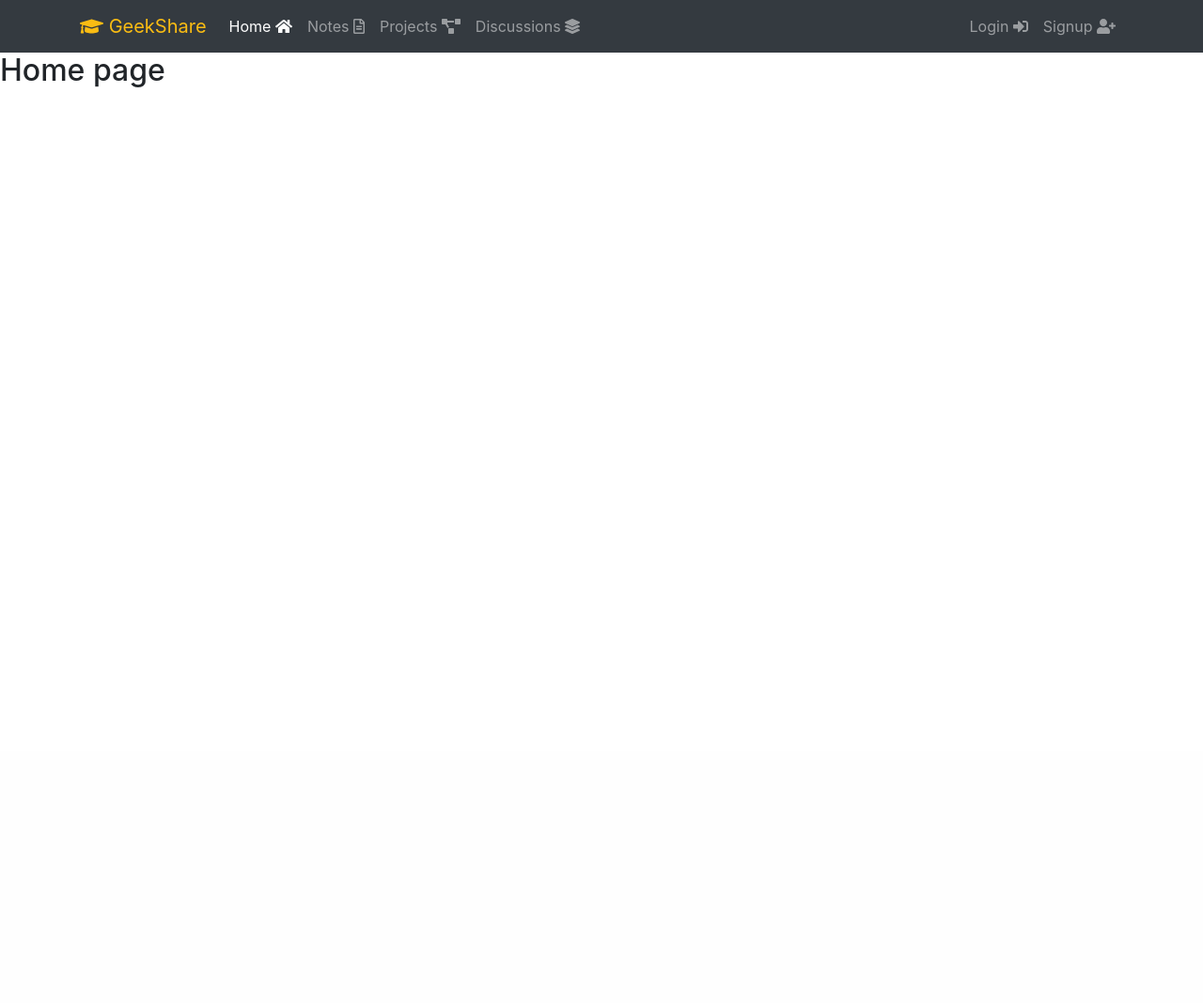
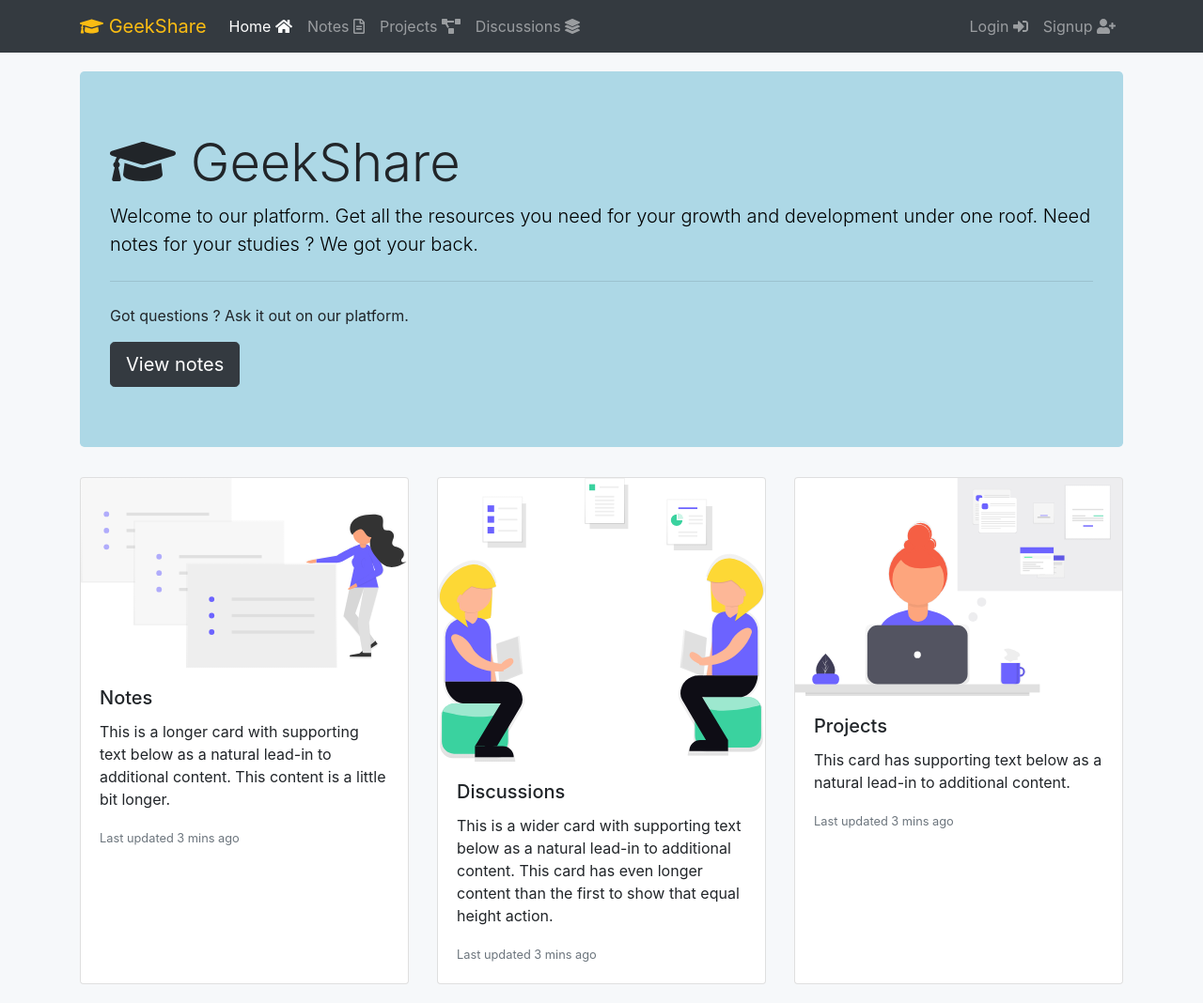
Before and after one commit to AnkitAvi11/GeekShare, a Django app: page / in a window 1280 px wide. Shown: the whole page at 94% size. Before the commit the page ends 93 px from the top, so only its background shows below. Run offline with Django 3.2, Linux system fonts and the light colour scheme; some libraries are stand-ins or nearby versions.

Commit message:
Minor ui fixes

```diff
--- a/account/urls.py
+++ b/account/urls.py
@@ -4,6 +4,7 @@
 from django.contrib.auth import views as auth_views
 
 urlpatterns = [
+
     path('login/', views.loginUser, name='login'),
     path('signup/', views.register, name='signup'),
     path('setting/', views.setting, name='setting'),
--- a/public/css/main.css
+++ b/public/css/main.css
@@ -3,8 +3,9 @@
 }
 
 body {
-    background: #F6F8FA;
+    background: #F6F8FA !important;
 }
+
 
 input:not([type='submit']) {
     background: #F6F8FA;
--- a/templates/index.html
+++ b/templates/index.html
@@ -3,5 +3,50 @@
 | Home
 {%endblock%}
 {%block content%}
-    <h2>Home page</h2>
+    <div class="container" style="margin-top:20px">
+        <div class="jumbotron" style="background: lightblue;">
+            <h1 class="display-4"><i class="fas fa-graduation-cap"></i> GeekShare</h1>
+            <p class="lead" style="color:black">
+                Welcome to our platform. Get all the resources you need for your growth and development under one roof. Need notes for your studies ? We got your back.
+            </p>
+            <hr class="my-4">
+            <p>Got questions ? Ask it out on our platform.</p>
+            <a class="btn btn-dark btn-lg" href="#" role="button">View notes</a>
+        </div>
+    </div>
+
+    <div class="container" style="margin-bottom: 20px;">
+        <div class="card-deck">
+            <div class="card">
+
+              <img src="/public/images/undraw_notes1_cf55.svg" class="card-img-top" alt="...">
+              <div class="card-body">
+                <h5 class="card-title">Notes</h5>
+                <p class="card-text">This is a longer card with supporting text below as a natural lead-in to additional content. This content is a little bit longer.</p>
+                <p class="card-text"><small class="text-muted">Last updated 3 mins ago</small></p>
+              </div>
+
+            </div>
+
+            <div class="card">
+                <img src="/public/images/undraw_Meeting_h2df.svg" class="card-img-top" alt="...">
+                <div class="card-body">
+                  <h5 class="card-title">Discussions</h5>
+                  <p class="card-text">This is a wider card with supporting text below as a natural lead-in to additional content. This card has even longer content than the first to show that equal height action.</p>
+                  <p class="card-text"><small class="text-muted">Last updated 3 mins ago</small></p>
+                </div>
+            </div>
+
+            <div class="card">
+              <img src="/public/images/undraw_Organizing_projects_0p9a.svg" class="card-img-top" alt="...">
+              <div class="card-body">
+                <h5 class="card-title">Projects</h5>
+                <p class="card-text">This card has supporting text below as a natural lead-in to additional content.</p>
+                <p class="card-text"><small class="text-muted">Last updated 3 mins ago</small></p>
+              </div>
+            </div>
+
+
+        </div>
+    </div>
 {%endblock%}
```
Also changed, not shown: public/images/undraw_Meeting_h2df.svg (added), public/images/undraw_Organizing_projects_0p9a.svg (added), public/images/undraw_notes1_cf55.svg (added).
